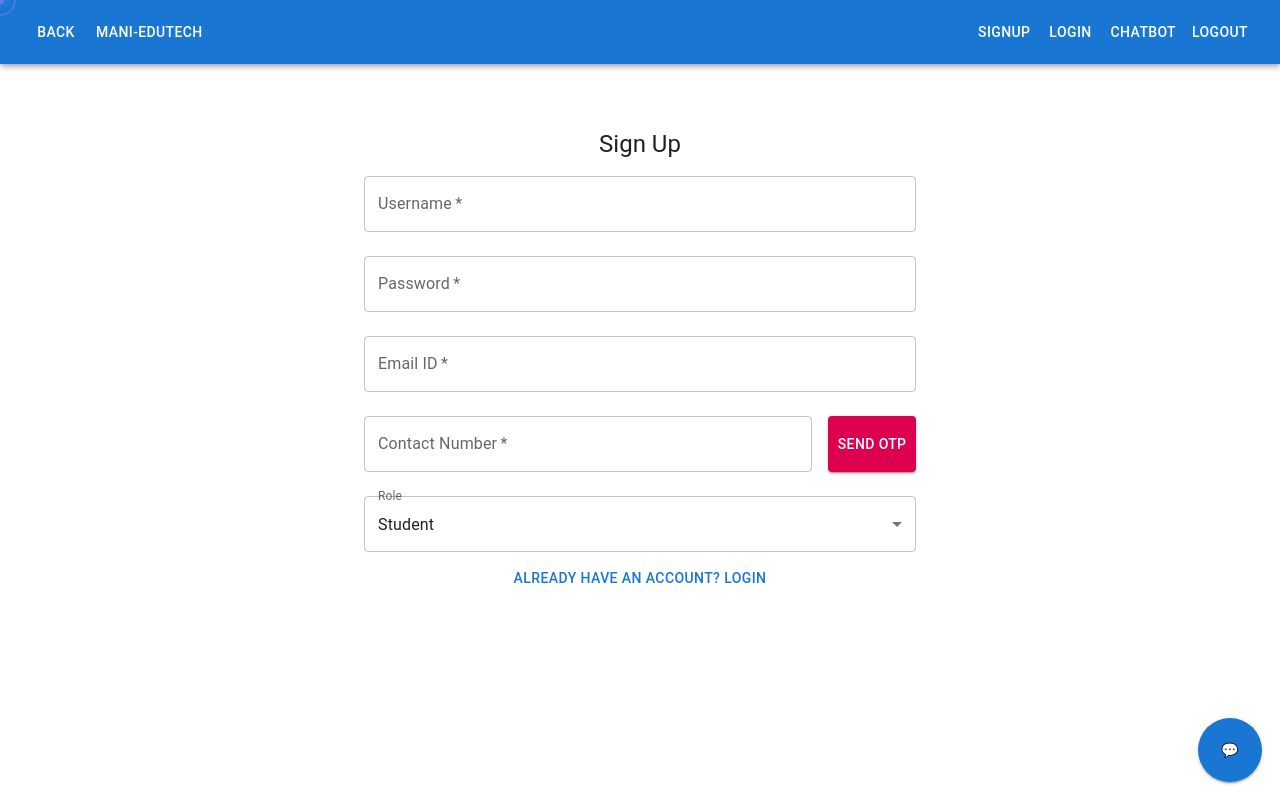
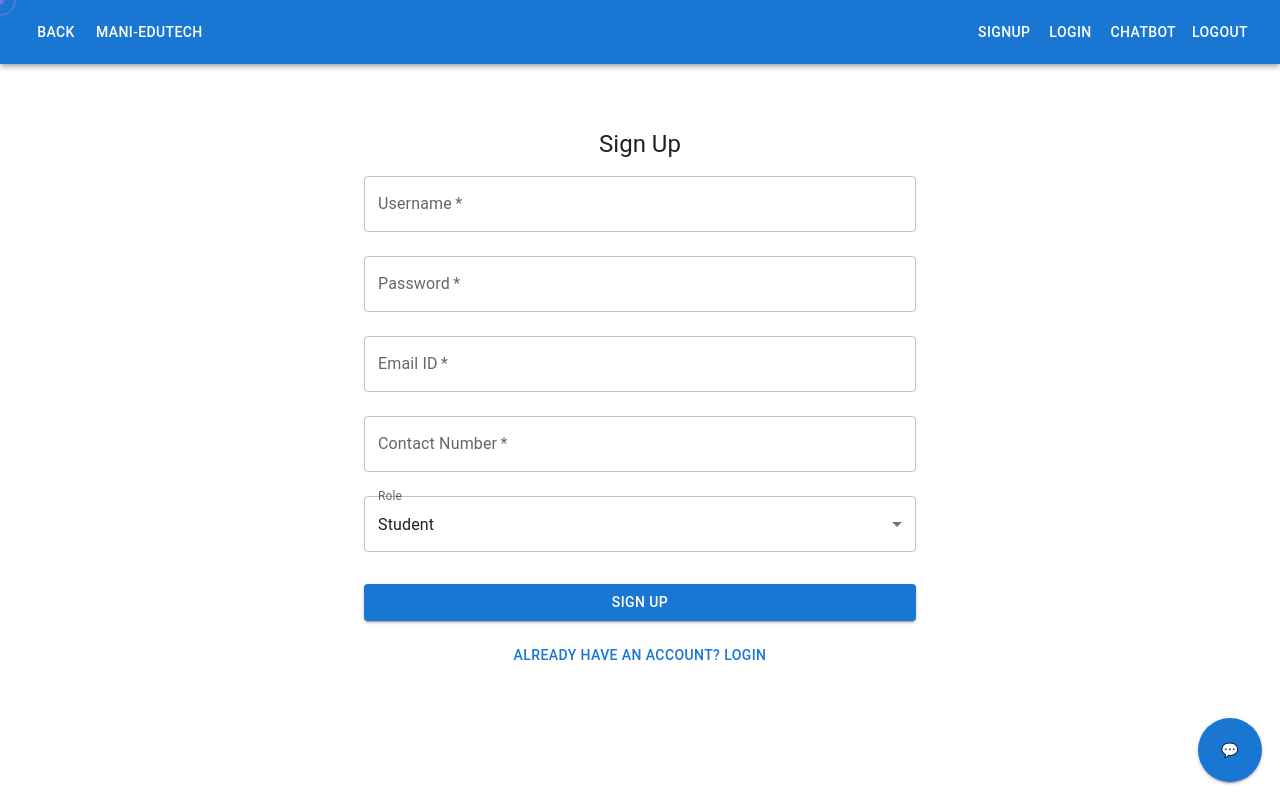
Before and after one commit to AdarshRajM/MANIEDUTECH, a React (Create React App) app in the folder frontend/: page /signup in a window 1280 px wide. Built offline with nearby package versions, Linux system fonts and the light colour scheme; no server answers.

Commit message:
Refactor: Make OTP optional and conditional based on email and contact number

```diff
--- a/frontend/src/components/Signup.js
+++ b/frontend/src/components/Signup.js
@@ -23,10 +23,6 @@ const Signup = () => {
   };
 
   const handleSignup = async () => {
-    if (!form.otp) {
-      alert("Please enter the OTP");
-      return;
-    }
     try {
       await axios.post('/auth/signup', form);
       localStorage.setItem('role', form.role);
@@ -60,7 +56,6 @@ const Signup = () => {
           type="password"
           value={form.password}
           onChange={(e) => setForm({ ...form, password: e.target.value })}
-          disabled={otpSent}
         />
         <TextField
           margin="normal"
@@ -70,7 +65,6 @@ const Signup = () => {
           type="email"
           value={form.email}
           onChange={(e) => setForm({ ...form, email: e.target.value })}
-          disabled={otpSent}
         />
         <Stack direction="row" spacing={2} sx={{ width: '100%', mt: 2, mb: 1 }} alignItems="center">
           <TextField
@@ -80,21 +74,28 @@ const Signup = () => {
             type="tel"
             value={form.contactNumber}
             onChange={(e) => setForm({ ...form, contactNumber: e.target.value })}
-            disabled={otpSent}
           />
-          {!otpSent && (
+        </Stack>
+
+        {form.email.trim().length > 0 && form.contactNumber.trim().length > 0 && (
+          <Stack direction="row" spacing={2} sx={{ width: '100%', mb: 1 }} alignItems="center">
+            <TextField
+              fullWidth
+              label="Enter OTP (Optional)"
+              value={form.otp}
+              onChange={(e) => setForm({ ...form, otp: e.target.value })}
+            />
             <Button
-              variant="contained"
-              color="secondary"
+              variant="outlined"
               onClick={handleSendOtp}
               sx={{ height: '56px', whiteSpace: 'nowrap' }}
             >
-              Send OTP
+              {otpSent ? 'Resend OTP' : 'Send OTP'}
             </Button>
+          </Stack>
         )}
-        </Stack>
 
-        <FormControl fullWidth margin="normal" disabled={otpSent}>
+        <FormControl fullWidth margin="normal">
           <InputLabel>Role</InputLabel>
           <Select
             value={form.role}
@@ -106,16 +107,6 @@ const Signup = () => {
           </Select>
         </FormControl>
 
-        {otpSent && (
-          <>
-            <TextField
-              margin="normal"
-              required
-              fullWidth
-              label="Enter OTP"
-              value={form.otp}
-              onChange={(e) => setForm({ ...form, otp: e.target.value })}
-            />
         <Button
           type="submit"
           fullWidth
@@ -123,10 +114,8 @@ const Signup = () => {
           sx={{ mt: 3, mb: 2 }}
           onClick={handleSignup}
         >
-              Verify & Sign Up
+          Sign Up
         </Button>
-          </>
-        )}
         <Button onClick={() => navigate('/login')}>Already have an account? Login</Button>
       </Box>
     </Container>
```
Also changed, not shown: 1 other file (tests, documents, lock files or other folders). Lines whose indentation alone changed are shown as unchanged.
